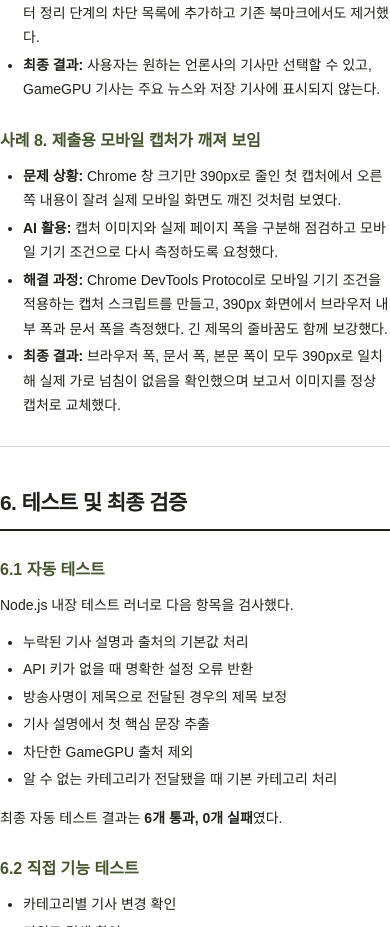
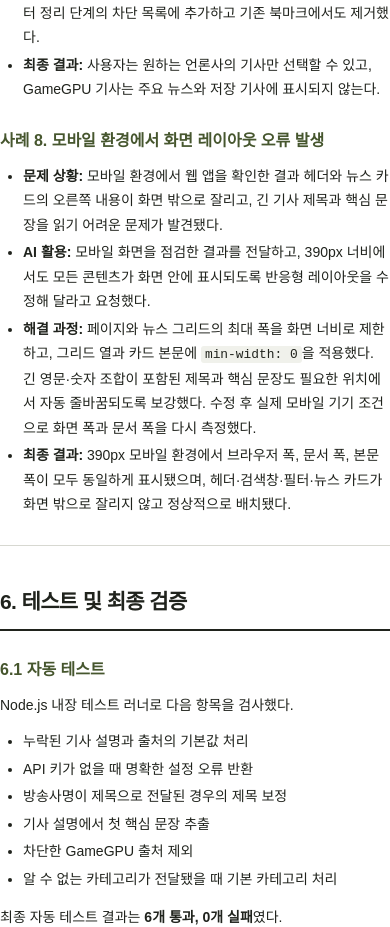
Before and after one commit to wonody-cpu/briefly-news, a website: page docs/final-report.html in a window 390 px wide. Shown: the part 7880-8807 px from the top of the page. Drawn offline with Linux system fonts and the light colour scheme.

Commit message:
Revise mobile issue case in report

```diff
--- a/docs/final-report.html
+++ b/docs/final-report.html
@@ -211,12 +211,12 @@
 <li><strong>해결 과정:</strong> 현재 뉴스 목록에 실제 포함된 언론사명을 수집해 동적인 출처 필터를 만들었다. 이후 사용자 검토에서 <code>GameGPU</code>는 관심 분야와 신뢰 기준에 맞지 않는다는 판단이 있어 서버 데이터 정리 단계의 차단 목록에 추가하고 기존 북마크에서도 제거했다.</li>
 <li><strong>최종 결과:</strong> 사용자는 원하는 언론사의 기사만 선택할 수 있고, GameGPU 기사는 주요 뉴스와 저장 기사에 표시되지 않는다.</li>
 </ul>
-<h3>사례 8. 제출용 모바일 캡처가 깨져 보임</h3>
+<h3>사례 8. 모바일 환경에서 화면 레이아웃 오류 발생</h3>
 <ul>
-<li><strong>문제 상황:</strong> Chrome 창 크기만 390px로 줄인 첫 캡처에서 오른쪽 내용이 잘려 실제 모바일 화면도 깨진 것처럼 보였다.</li>
-<li><strong>AI 활용:</strong> 캡처 이미지와 실제 페이지 폭을 구분해 점검하고 모바일 기기 조건으로 다시 측정하도록 요청했다.</li>
-<li><strong>해결 과정:</strong> Chrome DevTools Protocol로 모바일 기기 조건을 적용하는 캡처 스크립트를 만들고, 390px 화면에서 브라우저 내부 폭과 문서 폭을 측정했다. 긴 제목의 줄바꿈도 함께 보강했다.</li>
-<li><strong>최종 결과:</strong> 브라우저 폭, 문서 폭, 본문 폭이 모두 390px로 일치해 실제 가로 넘침이 없음을 확인했으며 보고서 이미지를 정상 캡처로 교체했다.</li>
+<li><strong>문제 상황:</strong> 모바일 환경에서 웹 앱을 확인한 결과 헤더와 뉴스 카드의 오른쪽 내용이 화면 밖으로 잘리고, 긴 기사 제목과 핵심 문장을 읽기 어려운 문제가 발견됐다.</li>
+<li><strong>AI 활용:</strong> 모바일 화면을 점검한 결과를 전달하고, 390px 너비에서도 모든 콘텐츠가 화면 안에 표시되도록 반응형 레이아웃을 수정해 달라고 요청했다.</li>
+<li><strong>해결 과정:</strong> 페이지와 뉴스 그리드의 최대 폭을 화면 너비로 제한하고, 그리드 열과 카드 본문에 <code>min-width: 0</code>을 적용했다. 긴 영문·숫자 조합이 포함된 제목과 핵심 문장도 필요한 위치에서 자동 줄바꿈되도록 보강했다. 수정 후 실제 모바일 기기 조건으로 화면 폭과 문서 폭을 다시 측정했다.</li>
+<li><strong>최종 결과:</strong> 390px 모바일 환경에서 브라우저 폭, 문서 폭, 본문 폭이 모두 동일하게 표시됐으며, 헤더·검색창·필터·뉴스 카드가 화면 밖으로 잘리지 않고 정상적으로 배치됐다.</li>
 </ul>
 <hr>
 <h2>6. 테스트 및 최종 검증</h2>
```
Also changed, not shown: docs/final-report.md (+5 -5 lines), 1 other file.
